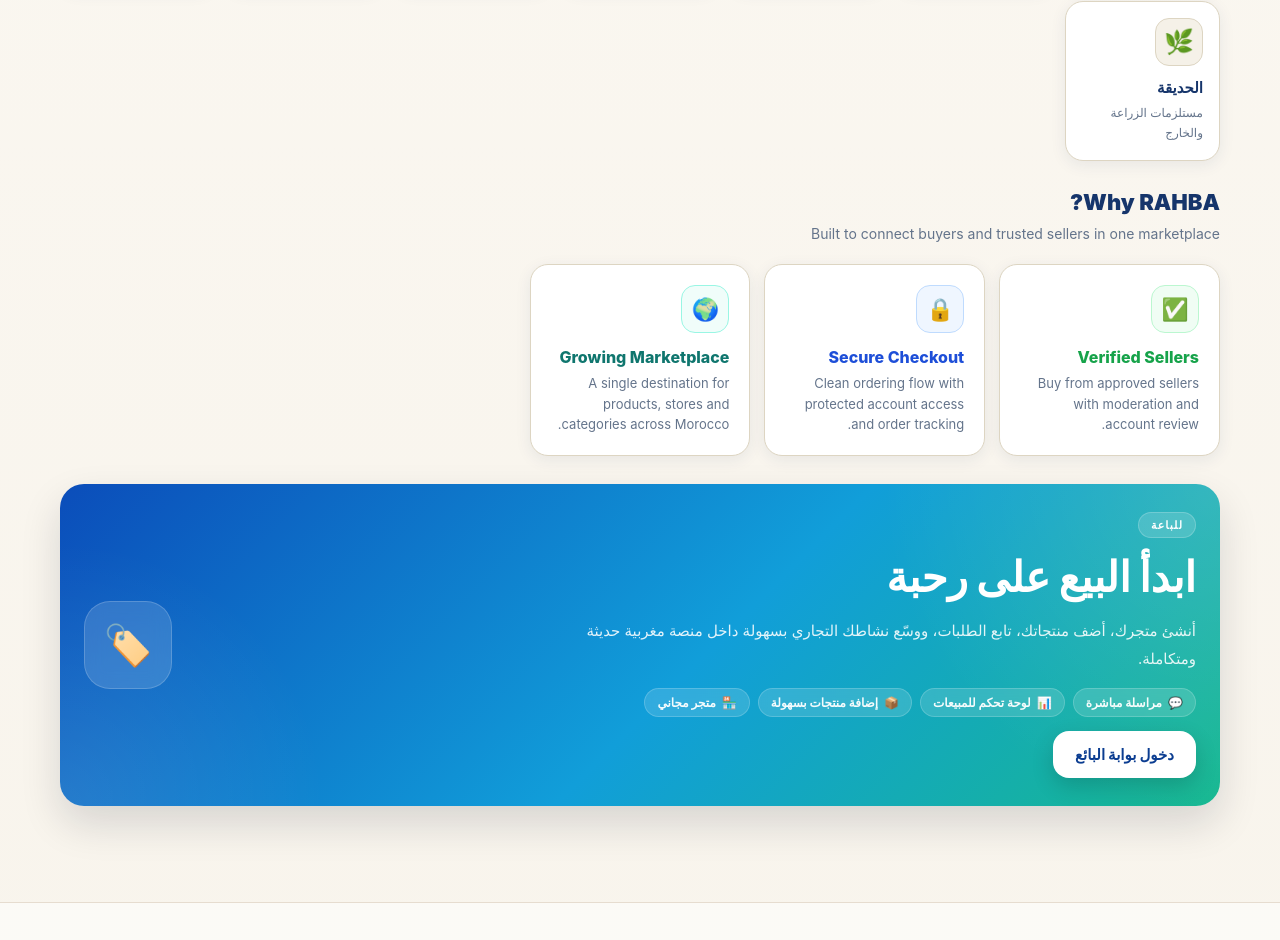
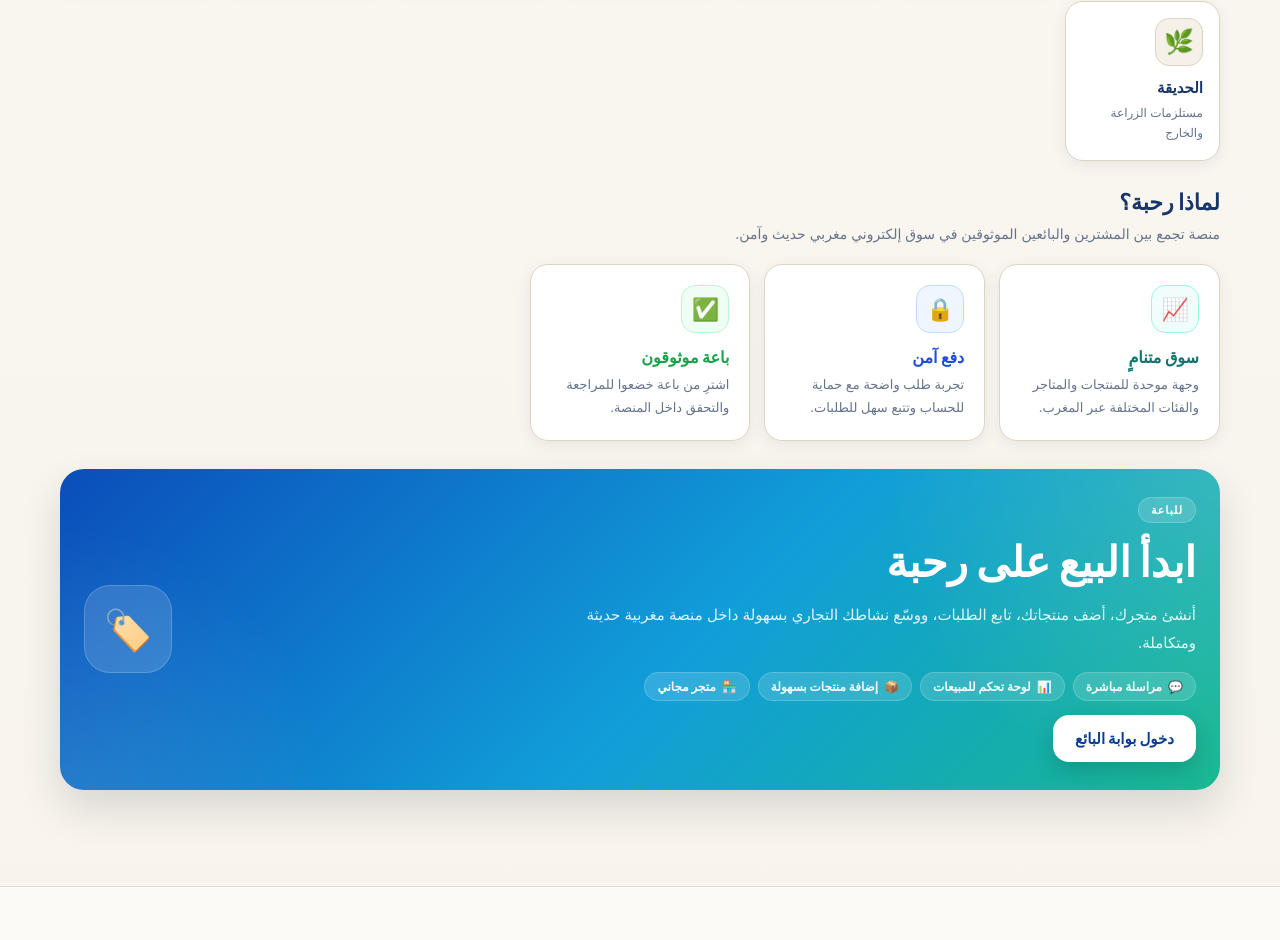
Before and after one commit to ori00fit-tech/souq-rahba-platform, a React (Vite) app in the folder apps/storefront/: page / in a window 1280 px wide. Shown: the part 846-1786 px from the top of the page. Built offline with nearby package versions, Linux system fonts and the light colour scheme; no server answers.

Commit message:
Translate and refine trust section to Arabic

```diff
--- a/apps/storefront/src/components/marketplace/TrustSection.jsx
+++ b/apps/storefront/src/components/marketplace/TrustSection.jsx
@@ -4,35 +4,38 @@ const T = { navy: "#16356b", sand: "#f5f1e8", border: "#ddd5c2", shadow: "rgba(2
 
 const items = [
   {
-    icon: "✅",
-    title: "Verified Sellers",
-    text: "Buy from approved sellers with moderation and account review.",
-    accent: "#16a34a",
-    bg: "#f0fdf4",
-    bdr: "#bbf7d0",
+    icon: "📈",
+    title: "سوق متنامٍ",
+    text: "وجهة موحدة للمنتجات والمتاجر والفئات المختلفة عبر المغرب.",
+    accent: "#0f766e",
+    bg: "#f0fdfa",
+    bdr: "#99f6e4",
   },
   {
     icon: "🔒",
-    title: "Secure Checkout",
-    text: "Clean ordering flow with protected account access and order tracking.",
+    title: "دفع آمن",
+    text: "تجربة طلب واضحة مع حماية للحساب وتتبع سهل للطلبات.",
     accent: "#1d4ed8",
     bg: "#eff6ff",
     bdr: "#bfdbfe",
   },
   {
-    icon: "🌍",
-    title: "Growing Marketplace",
-    text: "A single destination for products, stores and categories across Morocco.",
-    accent: "#0f766e",
-    bg: "#f0fdfa",
-    bdr: "#99f6e4",
+    icon: "✅",
+    title: "باعة موثوقون",
+    text: "اشترِ من باعة خضعوا للمراجعة والتحقق داخل المنصة.",
+    accent: "#16a34a",
+    bg: "#f0fdf4",
+    bdr: "#bbf7d0",
   },
 ];
 
 export default function TrustSection() {
   return (
-    <section style={s.section}>
-      <SectionHead title="Why RAHBA?" sub="Built to connect buyers and trusted sellers in one marketplace" />
+    <section style={s.section} dir="rtl">
+      <SectionHead
+        title="لماذا رحبة؟"
+        sub="منصة تجمع بين المشترين والبائعين الموثوقين في سوق إلكتروني مغربي حديث وآمن."
+      />
 
       <div style={s.grid}>
         {items.map((item) => (
@@ -40,7 +43,7 @@ export default function TrustSection() {
             <div style={{ ...s.iconWrap, background: item.bg, border: `1px solid ${item.bdr}` }}>
               <span style={s.icon}>{item.icon}</span>
             </div>
-            <div>
+            <div style={s.content}>
               <h3 style={{ ...s.title, color: item.accent }}>{item.title}</h3>
               <p style={s.text}>{item.text}</p>
             </div>
@@ -53,11 +56,13 @@ export default function TrustSection() {
 
 const s = {
   section: { display: "grid", gap: "18px" },
+
   grid: {
     display: "grid",
     gridTemplateColumns: "repeat(auto-fill, minmax(220px, 1fr))",
     gap: "14px",
   },
+
   card: {
     background: "#fff",
     border: `1.5px solid ${T.border}`,
@@ -66,15 +71,35 @@ const s = {
     display: "grid",
     gap: "14px",
     boxShadow: `0 4px 16px ${T.shadow}`,
+    textAlign: "right",
   },
+
   iconWrap: {
     width: "48px",
     height: "48px",
     borderRadius: "14px",
     display: "grid",
     placeItems: "center",
+    justifySelf: "start",
   },
+
   icon: { fontSize: "22px", lineHeight: 1 },
-  title: { margin: "0 0 6px", fontSize: "16px", fontWeight: 800 },
-  text: { margin: 0, color: "#64748b", fontSize: "13px", lineHeight: 1.6 },
+
+  content: {
+    display: "grid",
+    gap: "6px",
+  },
+
+  title: {
+    margin: 0,
+    fontSize: "16px",
+    fontWeight: 800,
+  },
+
+  text: {
+    margin: 0,
+    color: "#64748b",
+    fontSize: "13px",
+    lineHeight: 1.8,
+  },
 };
```
